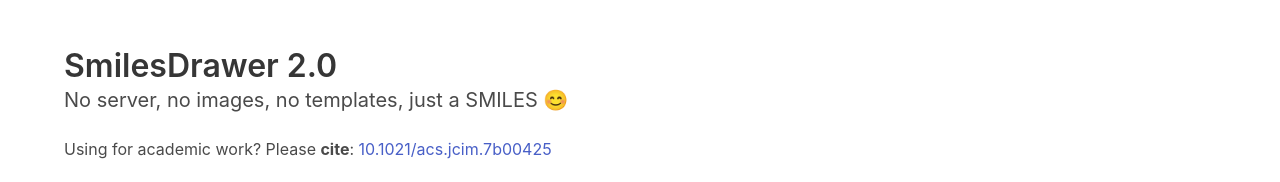
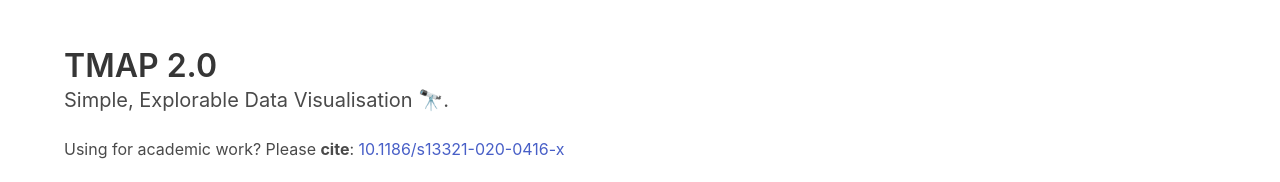
Before and after one commit to daenuprobst/tmap-website, a plain HTML site: page index.html in a window 1280 px wide. Shown: the top 182 px of the page. Drawn offline with nearby package versions, Linux system fonts and the light colour scheme.

Commit message:
Started adaption

```diff
--- a/index.html
+++ b/index.html
@@ -4,7 +4,7 @@
 <head>
     <meta charset="utf-8">
     <meta name="viewport" content="width=device-width, initial-scale=1">
-    <title>SmilesDrawer 2.0</title>
+    <title>TMAP 2.0</title>
     <link rel="stylesheet" href="https://cdn.jsdelivr.net/npm/bulma@0.9.3/css/bulma.min.css">
     <link rel="stylesheet" href="https://cdnjs.cloudflare.com/ajax/libs/font-awesome/6.1.1/css/all.min.css"
         integrity="sha512-KfkfwYDsLkIlwQp6LFnl8zNdLGxu9YAA1QvwINks4PhcElQSvqcyVLLD9aMhXd13uQjoXtEKNosOWaZqXgel0g=="
@@ -15,20 +15,20 @@
     <section class="section">
         <div class="container">
             <h1 class="title">
-                SmilesDrawer 2.0
+                TMAP 2.0
             </h1>
             <p class="subtitle">
-                No server, no images, no templates, just a SMILES 😊
+                Simple, Explorable Data Visualisation 🔭.
             </p>
             Using for academic work? Please <b>cite</b>: <a
-                href="https://doi.org/10.1021/acs.jcim.7b00425">10.1021/acs.jcim.7b00425</a>
+                href="https://jcheminf.biomedcentral.com/articles/10.1186/s13321-020-0416-x">10.1186/s13321-020-0416-x</a>
             <br />
             <br />
 
             <a class="button is-small" href="index.html">Home</a>
             <a class="button is-small" href="use.html">Use</a>
             <a class="button is-small" href="playground.html">Playground</a>
-            <a class="button is-small" href="https://github.com/reymond-group/smilesDrawer">
+            <a class="button is-small" href="https://github.com/reymond-group/tmap">
                 <span class="icon">
                     <i class="fab fa-github"></i>
                 </span>
```
Also changed, not shown: 1 other file.
